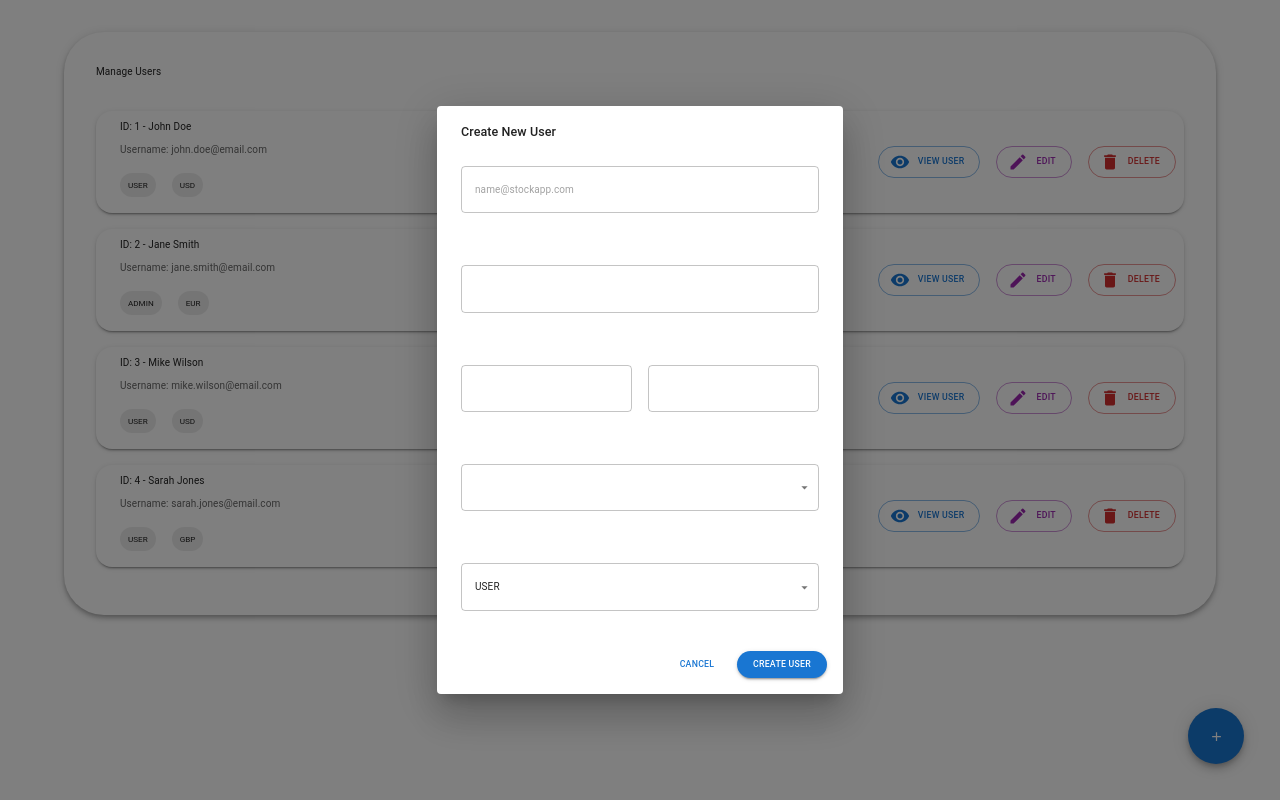
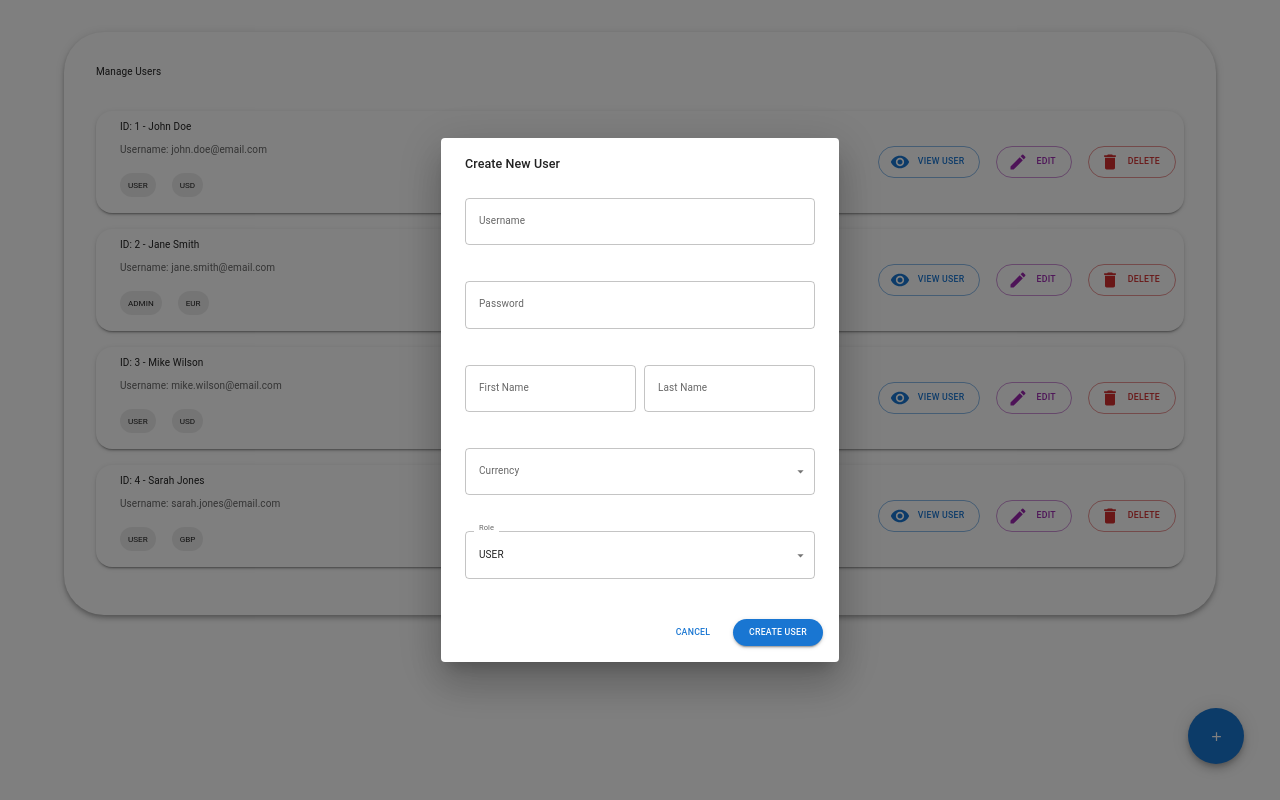
Before and after one commit to chaseltb/full-stack-stock-app, a React (Create React App) app in the folder client/lavadonut/: page /users in a window 1280 px wide. Both pictures are taken after a click on the button 1216 px from the left and 736 px from the top of the page. Built offline with nearby package versions, Linux system fonts and the light colour scheme.

Commit message:
i had mispelled label

```diff
--- a/client/lavadonut/src/ManageUsers.js
+++ b/client/lavadonut/src/ManageUsers.js
@@ -250,9 +250,9 @@ function ManageUsers() {
                     Create New User
                 </DialogTitle>
                 <DialogContent>
-                    <Box sx={{ display: "flex", flexDirection: "column", gap: 5 }}>
+                    <Box sx={{ display: "flex", flexDirection: "column", gap: 3 }}>
                         <TextField
-                            lable="Username"
+                            label="Username"
                             type="email"
                             value={username}
                             onChange={(e) => setUsername(e.target.value)}
@@ -261,22 +261,22 @@ function ManageUsers() {
                             placeholder="name@stockapp.com"
                         />
                         <TextField
-                            lable="Password"
+                            label="Password"
                             value={password}
                             onChange={(e) => setPassword(e.target.value)}
                             fullWidth
                             margin="dense"
                         />
-                        <Box sx={{ display: "flex", gap: 2 }}>
+                        <Box sx={{ display: "flex", gap: 1 }}>
                             <TextField
-                                lable="First Name"
+                                label="First Name"
                                 value={firstName}
                                 onChange={(e) => setFirstName(e.target.value)}
                                 fullWidth
                                 margin="dense"
                             />
                             <TextField
-                                lable="Last Name"
+                                label="Last Name"
                                 value={lastName}
                                 onChange={(e) => setLastName(e.target.value)}
                                 fullWidth
@@ -284,7 +284,7 @@ function ManageUsers() {
                             />
                         </Box>
                         <TextField
-                            lable="Currency"
+                            label="Currency"
                             select
                             value={currencyId}
                             onChange={(e) => setCurrencyId(e.target.value)}
@@ -298,7 +298,7 @@ function ManageUsers() {
                             ))}
                         </TextField>
                         <TextField
-                            lable="Role"
+                            label="Role"
                             select
                             value={role}
                             onChange={(e) => setRole(e.target.value)}
```
